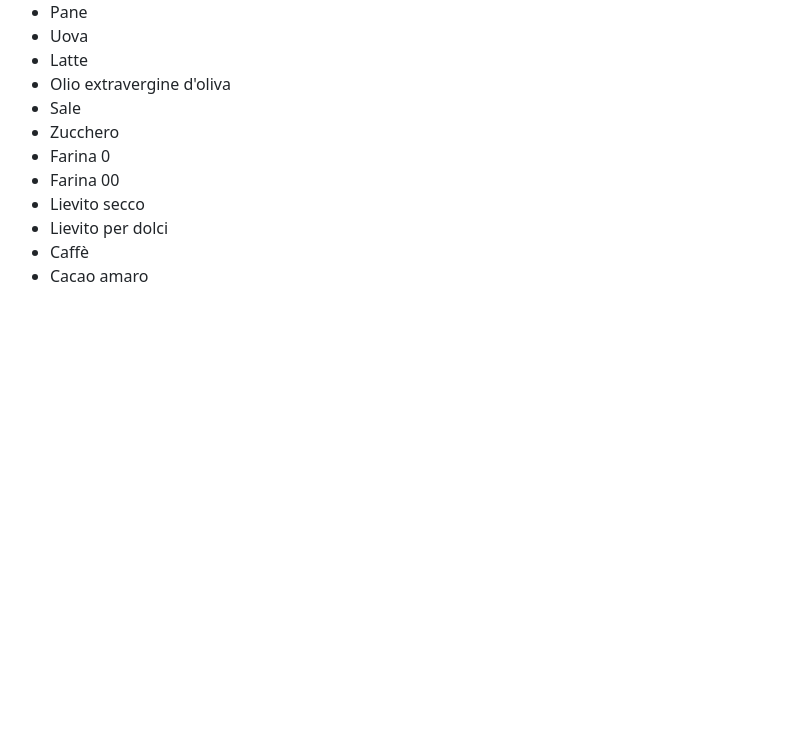
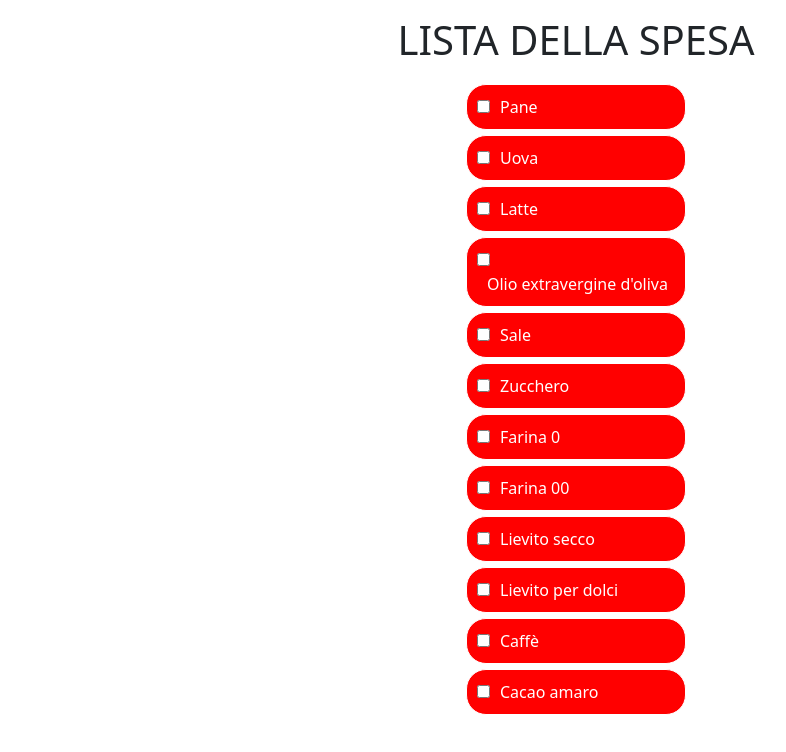
Before and after one commit to emilianogastaldo/js-lista-spesa, a plain HTML site: page index.html in a window 1280 px wide. Shown: the whole page, without its empty margins (64-850 px from the left). Drawn offline with nearby package versions, Linux system fonts and the light colour scheme.

Commit message:
added some css

```diff
--- a/css/style.css
+++ b/css/style.css
@@ -0,0 +1,24 @@
+ul {
+    list-style-type: none;
+    color: white;
+    width: 220px;
+    padding: 0;
+    margin: 20px auto;
+}
+
+li {
+    padding: 10px;
+    background-color: red;
+    border-radius: 20px;
+    border: 1px solid;
+    margin: 5px 0;
+}
+
+label {
+    margin-left: 10px;
+}
+
+li:hover {
+    background-color: rgba(255, 0, 0, 0.5);
+    box-shadow: 1px 1px 1px black;
+}
--- a/index.html
+++ b/index.html
@@ -15,8 +15,8 @@
 </head>
 
 <body>
+    <h1 class="text-center mt-3">LISTA DELLA SPESA</h1>
     <div class="container"></div>
-
 </body>
 
 </html>
--- a/js/script.js
+++ b/js/script.js
@@ -12,7 +12,7 @@ let i = 0;
 // }
 
 while (i < shoppingList.length) {
-    elementList += `<li>${shoppingList[i]}</li>`
+    elementList += `<li><input type="checkbox"><label for="vehicle1">${shoppingList[i]}</label></li>`
     i++
 }
 mailList += `${elementList}</ul>`;
```
